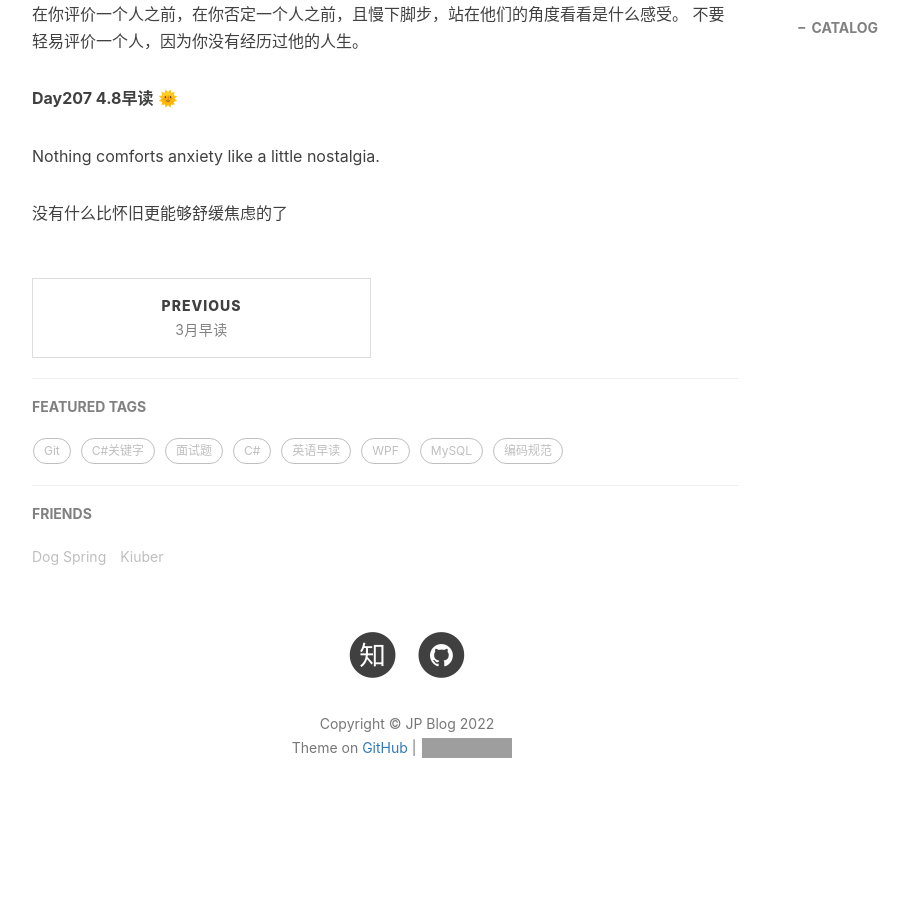
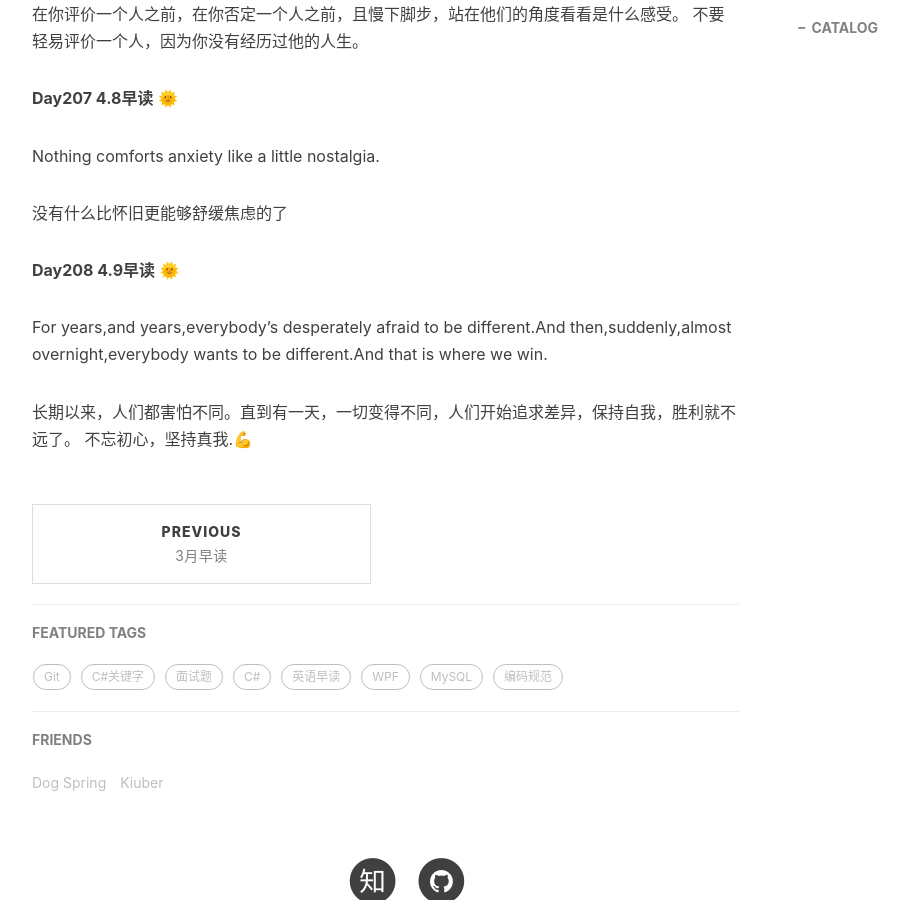
Before and after one commit to hongjiapeng/hongjiapeng.github.io, a Jekyll site: the page built from _posts/2022-04-05-morning reading in april.md, in a window 1280 px wide and 900 px high, scrolled down 1977 px. Shown: the whole window, without its empty margins (233-1142 px from the left). Built offline with Jekyll 4.4.1, drawn with Linux system fonts in a browser that asks for light colours; nearby versions of some CDN libraries; comment, search, counter and statistics services are not loaded; before the commit the page ends 2829 px from its top, so only the background shows below that; grey boxes are pictures that could not be loaded.

Commit message:
add morning reading

```diff
--- a/_posts/2022-04-05-morning reading in april.md
+++ b/_posts/2022-04-05-morning reading in april.md
@@ -73,3 +73,10 @@ Before you judge someone,before you write them off,take the time to put yourself
 Nothing comforts anxiety like a little nostalgia.
 
 没有什么比怀旧更能够舒缓焦虑的了
+
+**Day208 4.9早读** 🌞
+
+For years,and years,everybody's desperately afraid to be different.And then,suddenly,almost overnight,everybody wants to be different.And that is where we win.
+
+长期以来，人们都害怕不同。直到有一天，一切变得不同，人们开始追求差异，保持自我，胜利就不远了。
+不忘初心，坚持真我.💪
```
